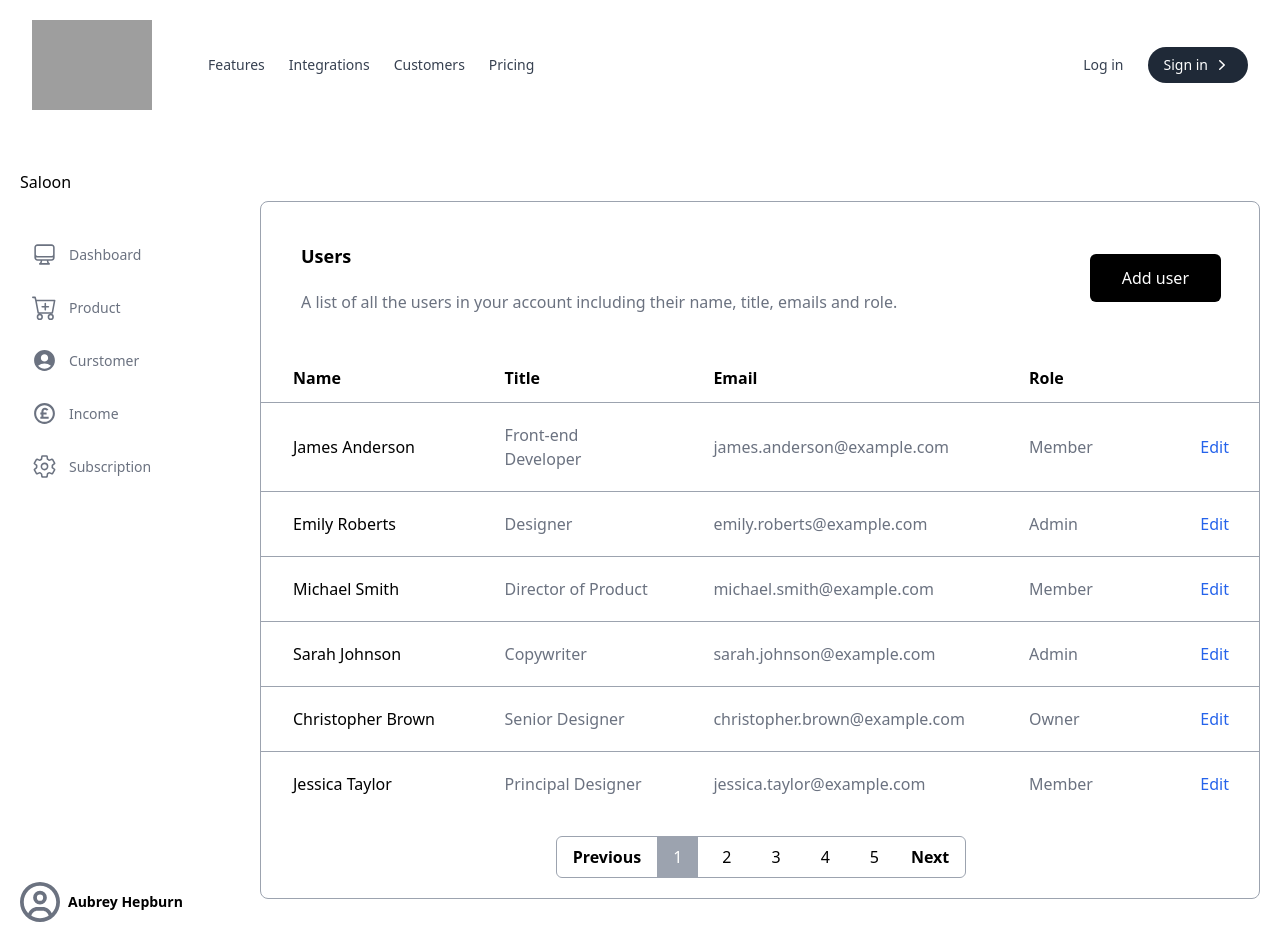
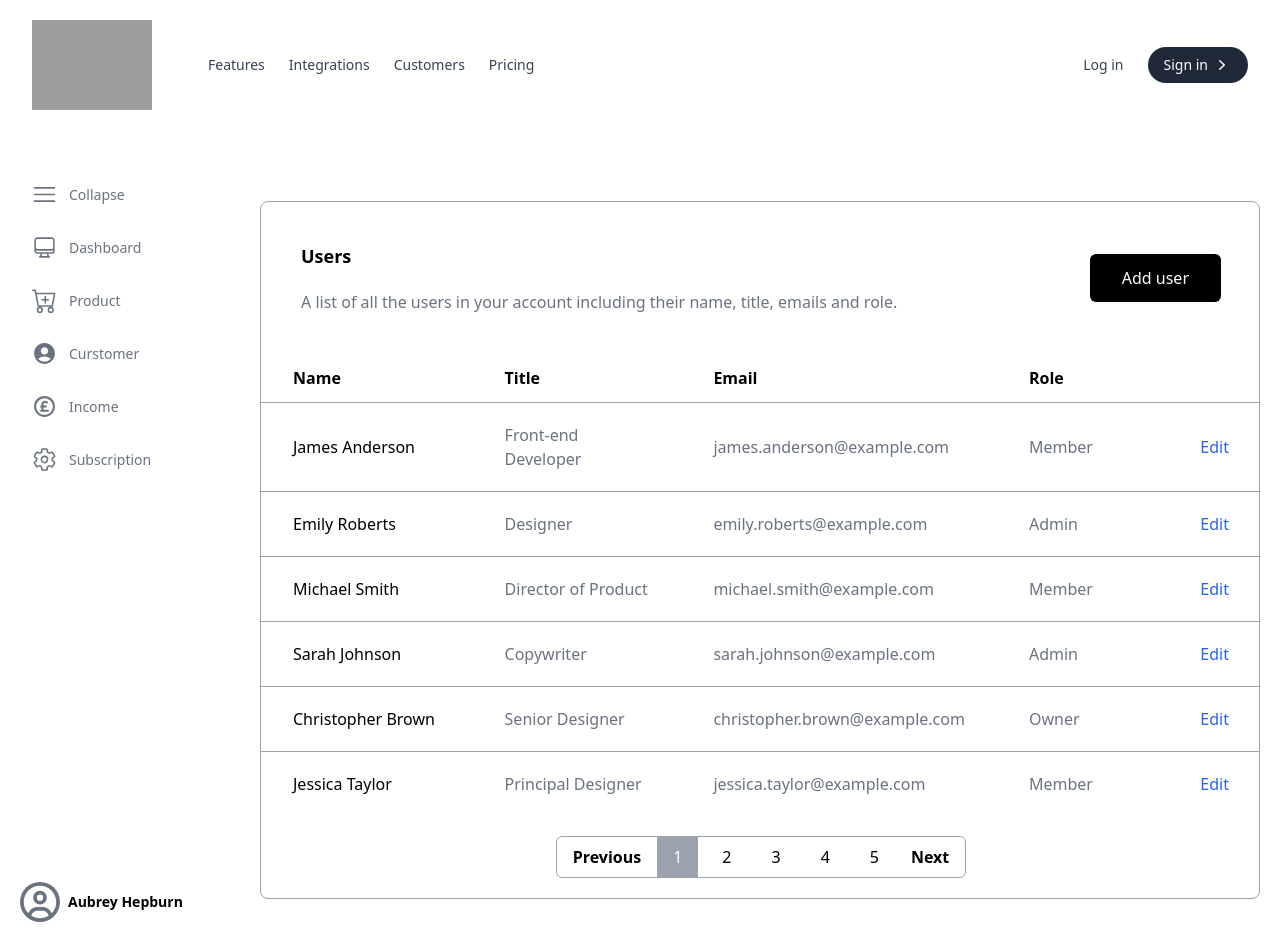
Before and after one commit to Adarshsingh7/saloon, a React (Vite) app: page / in a window 1280 px wide. Built offline with nearby package versions, Linux system fonts and the light colour scheme; grey boxes are pictures that could not be loaded.

Commit message:
Dashboard collapse button added

```diff
--- a/src/pages/Dashboard.jsx
+++ b/src/pages/Dashboard.jsx
@@ -6,6 +6,7 @@ import { RiMoneyPoundCircleLine } from "react-icons/ri";
 import { IoSettingsOutline } from "react-icons/io5";
 import { BsCartPlus } from "react-icons/bs";
 import { FaRegCircleUser } from "react-icons/fa6";
+import { RxHamburgerMenu } from "react-icons/rx";
 
 export default function Dashboard() {
   const [isSidebarOpen, setIsSidebarOpen] = useState(true);
@@ -23,18 +24,26 @@ export default function Dashboard() {
           } bg-white flex flex-col justify-between transition-width duration-100 h-screen `}
         >
           <div>
-            <div>
+            {/* <div className="p-2 pl-4">
+              <RxHamburgerMenu fontSize={22} onClick={toggleSidebar} />
               <p>Saloon</p>
-            </div>
-            <nav className="md:mt-10 mt-5 ">
+            </div> */}
+            <nav className="md:mt-1 mt-2">
               <ul className="space-y-3">
+                <div onClick={toggleSidebar}>
+                  <SidebarItem
+                    isSidebarOpen={isSidebarOpen}
+                    icon={<RxHamburgerMenu size={25} />}
+                  >
+                    Collapse
+                  </SidebarItem>
+                </div>
                 <SidebarItem
                   isSidebarOpen={isSidebarOpen}
                   icon={<HiOutlineComputerDesktop size={25} />}
                 >
                   Dashboard
                 </SidebarItem>
-
                 <SidebarItem
                   isSidebarOpen={isSidebarOpen}
                   icon={<BsCartPlus size={25} />}
@@ -78,7 +87,6 @@ export default function Dashboard() {
             isSidebarOpen ? "hidden" : "block w-full"
           } h-screen overflow-x-auto`}
         >
-
           {/* <div className="border border-dashed border-gray-400 rounded-md flex items-center justify-center  h-full">
           </div> */}
           <Table />
@@ -91,7 +99,11 @@ export default function Dashboard() {
 function SidebarItem({ isSidebarOpen, icon, children }) {
   return (
     <li>
-      <div className="group flex items-center px-3 py-2 text-sm text-gray-500 hover:bg-black hover:text-white rounded-lg justify-between cursor-pointer">
+      <div
+        className={`group flex items-center px-3 py-2 text-sm text-gray-500 ${
+          children === "Collapse" ? "" : "hover:bg-black hover:text-white"
+        }  rounded-lg justify-between cursor-pointer`}
+      >
         <span className="flex items-center">
           {icon}
           <span className={`${isSidebarOpen ? "block ml-3" : "hidden"}`}>
```
